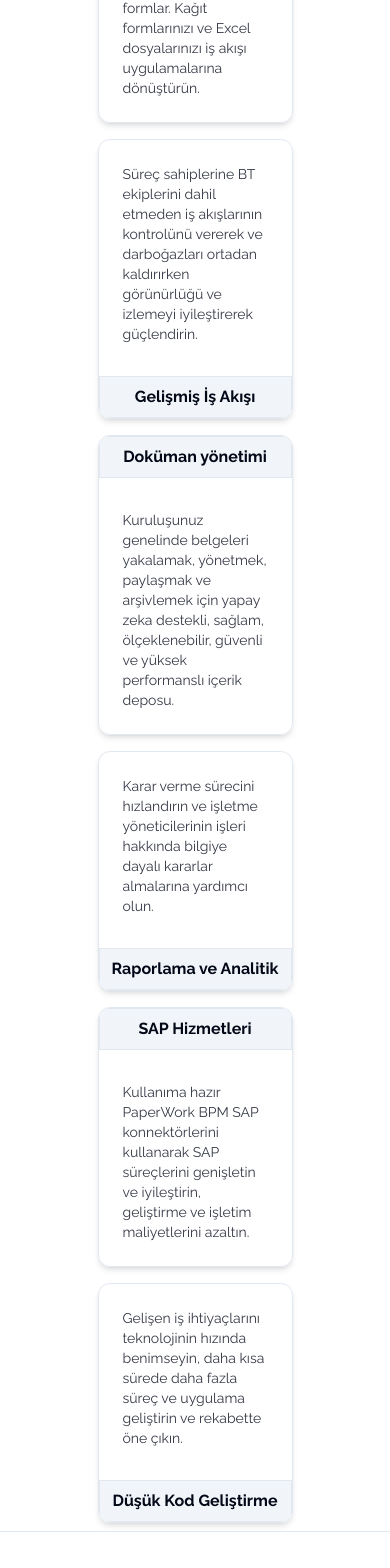
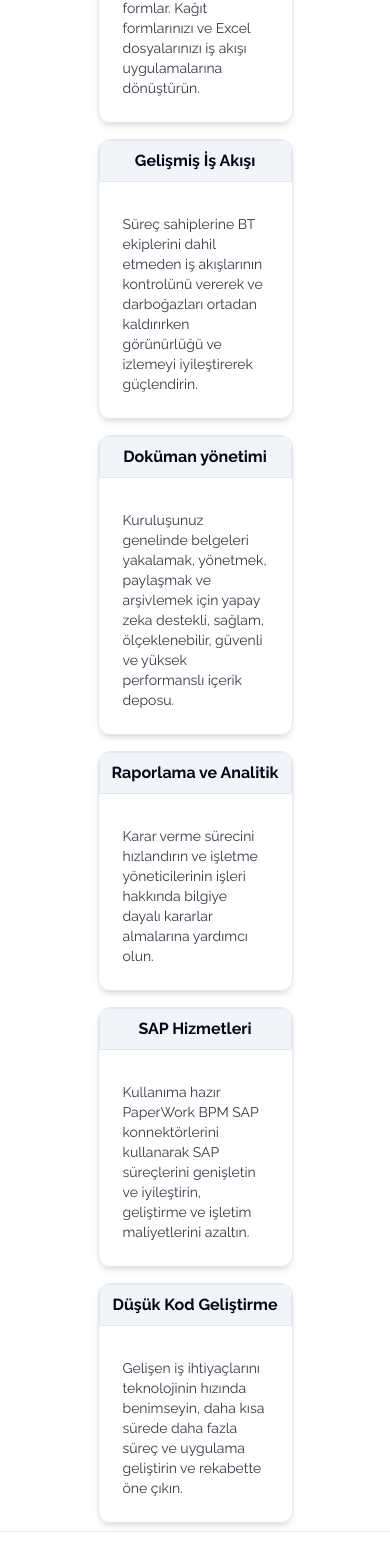
Before and after one commit to onur-c/digitalaid-v3, a Next.js app: page /yazilim in a window 390 px wide. Shown: the part 1060-2628 px from the top of the page. Built offline with nearby package versions, Linux system fonts and the light colour scheme.

Commit message:
fix responsiveness

```diff
--- a/app/yazilim/page.jsx
+++ b/app/yazilim/page.jsx
@@ -32,15 +32,15 @@ const YazilimPage = () => {
             Excel dosyalarınızı iş akışı uygulamalarına dönüştürün.
           </p>
         </li>
-        <li className="flex flex-col gap-2 overflow-hidden border shadow-md rounded-xl md:flex-row">
+        <li className="flex flex-col gap-2 overflow-hidden border shadow-md rounded-xl md:flex-row-reverse">
+          <h3 className="flex items-center justify-center flex-1 p-2 font-bold text-center border bg-secondary ">
+            Gelişmiş İş Akışı
+          </h3>
           <p className="text-sm opacity-80 p-6 text-start flex-[4]">
             Süreç sahiplerine BT ekiplerini dahil etmeden iş akışlarının
             kontrolünü vererek ve darboğazları ortadan kaldırırken görünürlüğü
             ve izlemeyi iyileştirerek güçlendirin.
           </p>
-          <h3 className="flex items-center justify-center flex-1 p-2 font-bold text-center border bg-secondary ">
-            Gelişmiş İş Akışı
-          </h3>
         </li>
         <li className="flex flex-col gap-2 overflow-hidden border shadow-md rounded-xl md:flex-row">
           <h3 className="flex items-center justify-center flex-1 p-2 font-bold text-center border bg-secondary ">
@@ -52,14 +52,14 @@ const YazilimPage = () => {
             ve yüksek performanslı içerik deposu.
           </p>
         </li>
-        <li className="flex flex-col gap-2 overflow-hidden border shadow-md rounded-xl md:flex-row">
+        <li className="flex flex-col gap-2 overflow-hidden border shadow-md rounded-xl md:flex-row-reverse">
+          <h3 className="flex items-center justify-center flex-1 p-2 font-bold text-center border bg-secondary ">
+            Raporlama ve Analitik
+          </h3>
           <p className="text-sm opacity-80 p-6 text-start flex-[4]">
             Karar verme sürecini hızlandırın ve işletme yöneticilerinin işleri
             hakkında bilgiye dayalı kararlar almalarına yardımcı olun.
           </p>
-          <h3 className="flex items-center justify-center flex-1 p-2 font-bold text-center border bg-secondary ">
-            Raporlama ve Analitik
-          </h3>
         </li>
         <li className="flex flex-col gap-2 overflow-hidden border shadow-md rounded-xl md:flex-row">
           <h3 className="flex items-center justify-center flex-1 p-2 font-bold text-center border bg-secondary ">
@@ -71,15 +71,15 @@ const YazilimPage = () => {
             maliyetlerini azaltın.
           </p>
         </li>
-        <li className="flex flex-col gap-2 overflow-hidden border shadow-md rounded-xl md:flex-row">
+        <li className="flex flex-col gap-2 overflow-hidden border shadow-md rounded-xl md:flex-row-reverse">
+          <h3 className="flex items-center justify-center flex-1 p-2 font-bold text-center border bg-secondary ">
+            Düşük Kod Geliştirme
+          </h3>
           <p className="text-sm opacity-80 p-6 text-start flex-[4]">
             Gelişen iş ihtiyaçlarını teknolojinin hızında benimseyin, daha kısa
             sürede daha fazla süreç ve uygulama geliştirin ve rekabette öne
             çıkın.
           </p>
-          <h3 className="flex items-center justify-center flex-1 p-2 font-bold text-center border bg-secondary ">
-            Düşük Kod Geliştirme
-          </h3>
         </li>
       </ul>
     </main>
```
